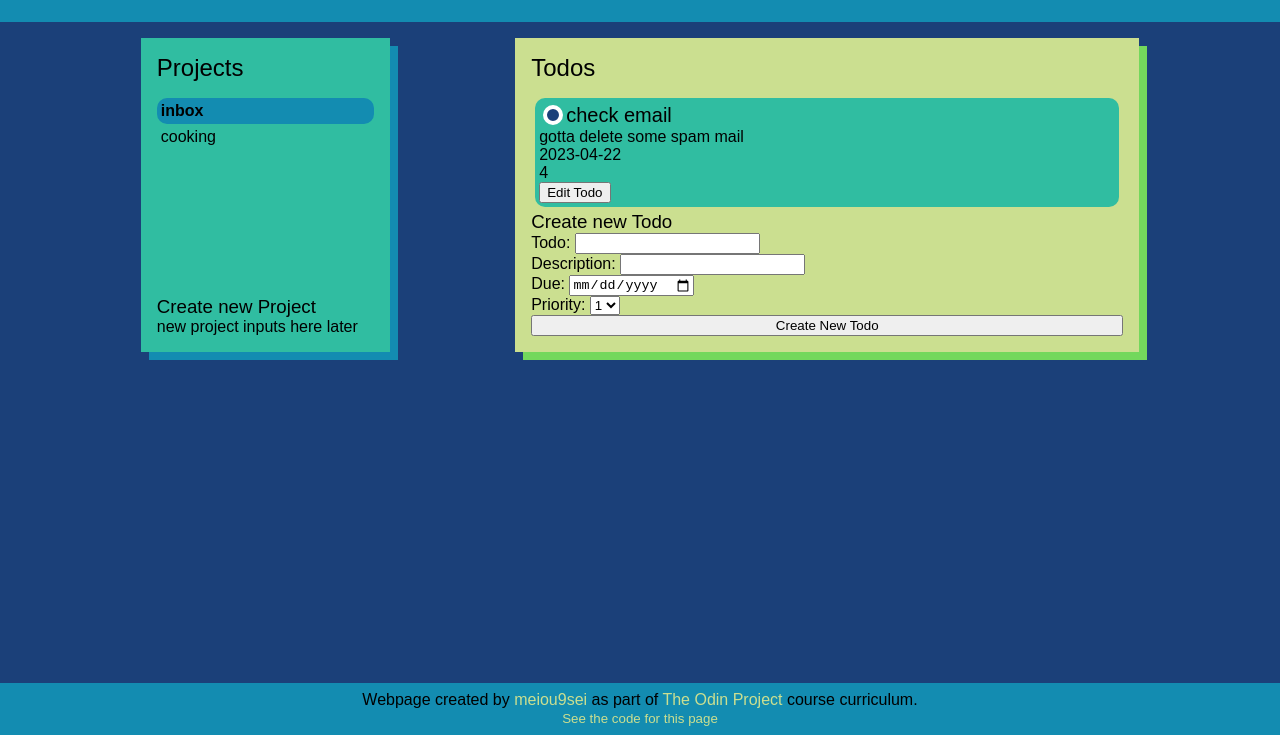
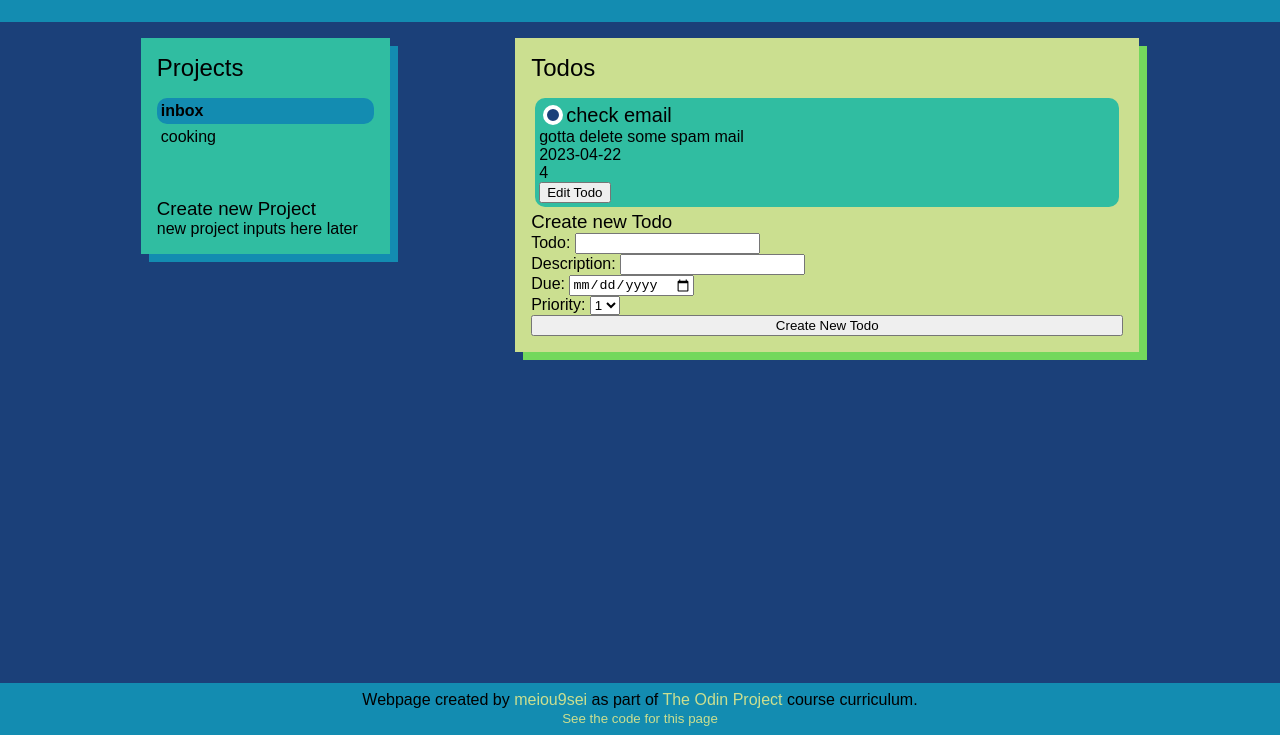
Before and after one commit to meiou9sei/TOP-todo-app, a website built with webpack: page dist/index.html in a window 1280 px wide. Shown: the part 65-800 px from the top of the page. Built offline with nearby package versions, Linux system fonts and the light colour scheme.

Commit message:
projects styling so size adjusts with number of projects

```diff
--- a/src/styles.css
+++ b/src/styles.css
@@ -69,6 +69,8 @@ h2 {
   padding: 16px;
   box-shadow: 8px 8px var(--primary);
 
+  align-self: start;
+
   display: flex;
   flex-direction: column;
 }
@@ -90,7 +92,7 @@ h2 {
 }
 
 .new-project-adder {
-  margin-top: auto;
+  margin-top: 3rem;
 }
 
 .todos {
```
